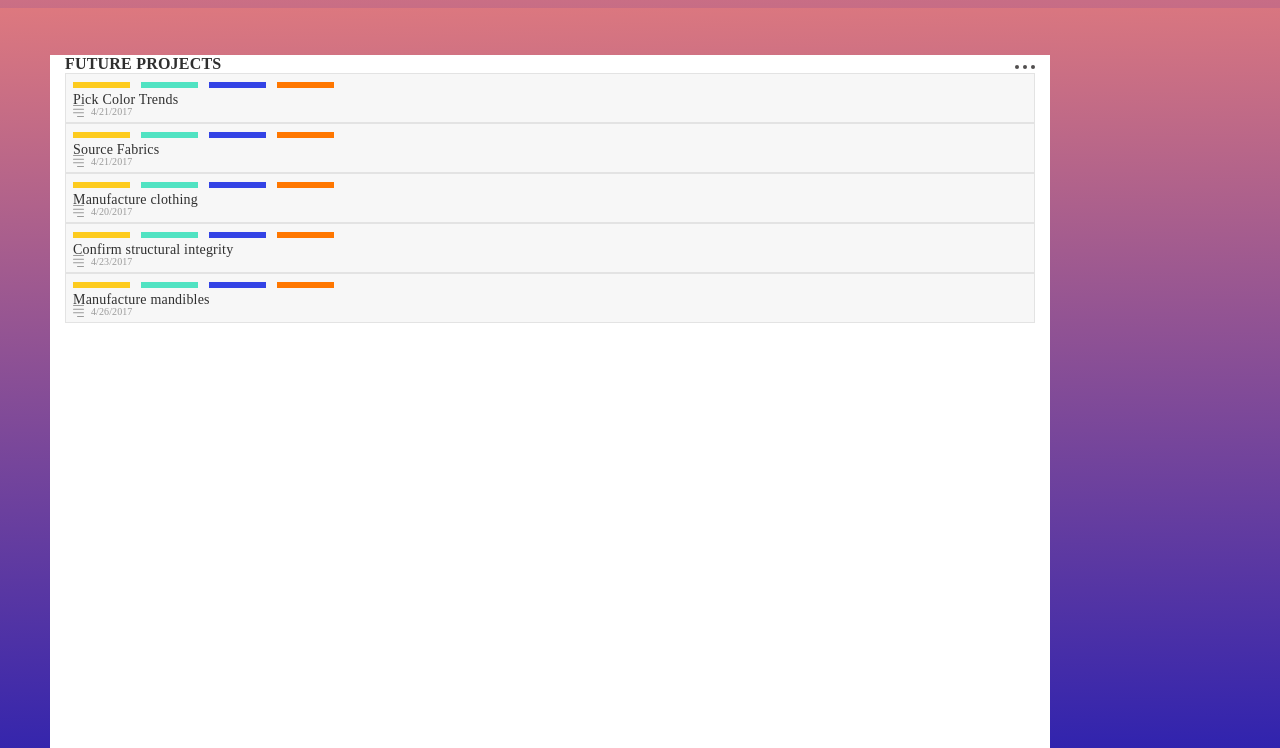
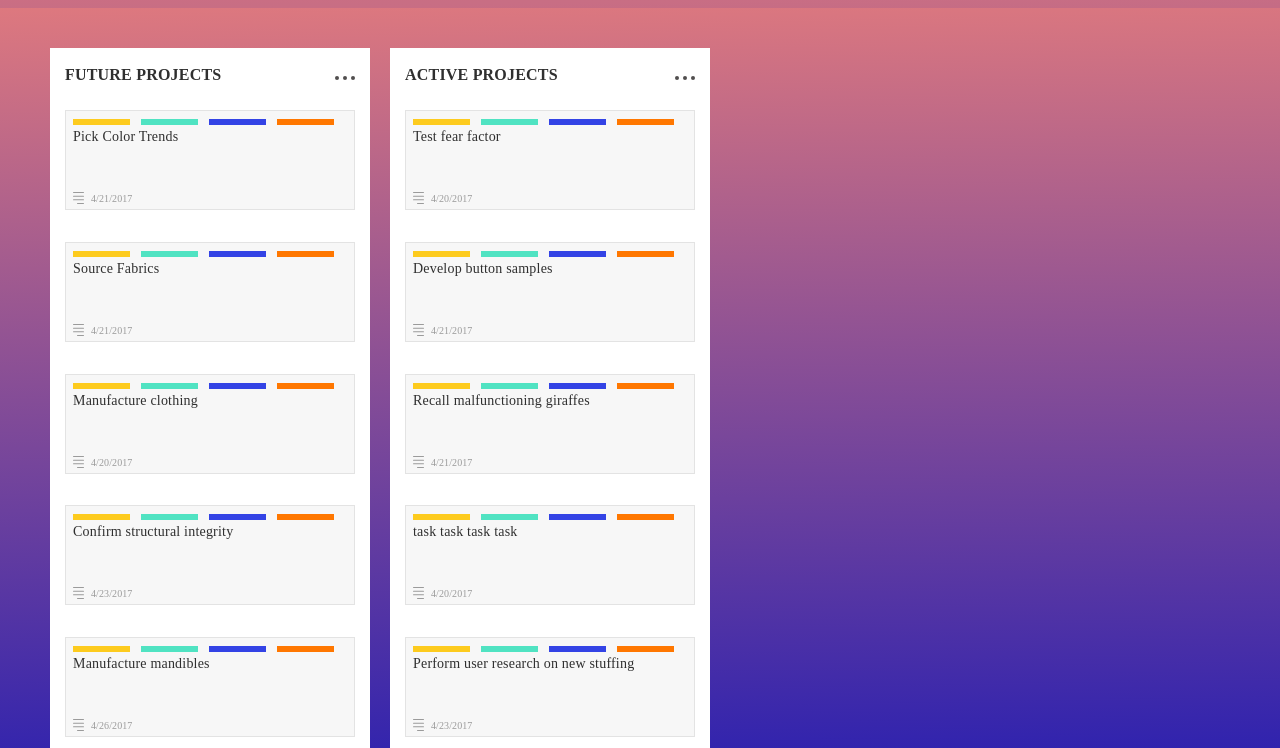
Before and after one commit to daniellabrador/codecademy-fs-task_board, a plain HTML site: page index.html in a window 1280 px wide. Shown: the part 52-800 px from the top of the page. Drawn offline with nearby package versions, Linux system fonts and the light colour scheme; a web font is replaced by a local one.

Commit message:
add required styling

```diff
--- a/style.css
+++ b/style.css
@@ -41,7 +41,10 @@ body {
 }
 
 .container {
+  display: grid;
 	width: 1000px;
+  grid-template-columns: 1fr 1fr 1fr;
+  grid-gap: 20px;
 }
 
 .search-bar {
@@ -79,9 +82,13 @@ input {
 }
 
 .card-column {
+  display: grid;
 	background-color: #ffffff;
 	grid-gap: 10px;
 	min-height: 700px;
+  grid-template-rows: 20px repeat(5, 100px);
+  align-content: space-around;
+  grid-auto-rows: 100px;
 }
 
 .card-column h2 {
```
